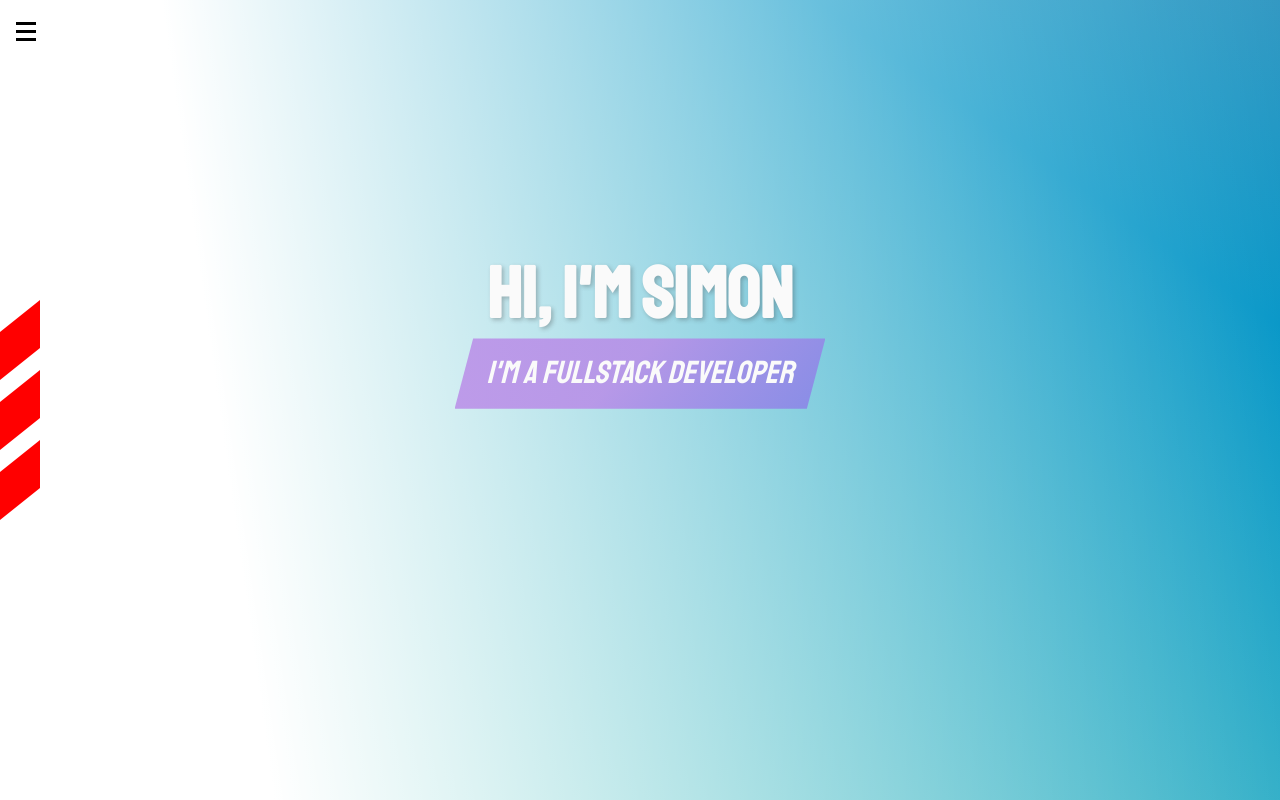
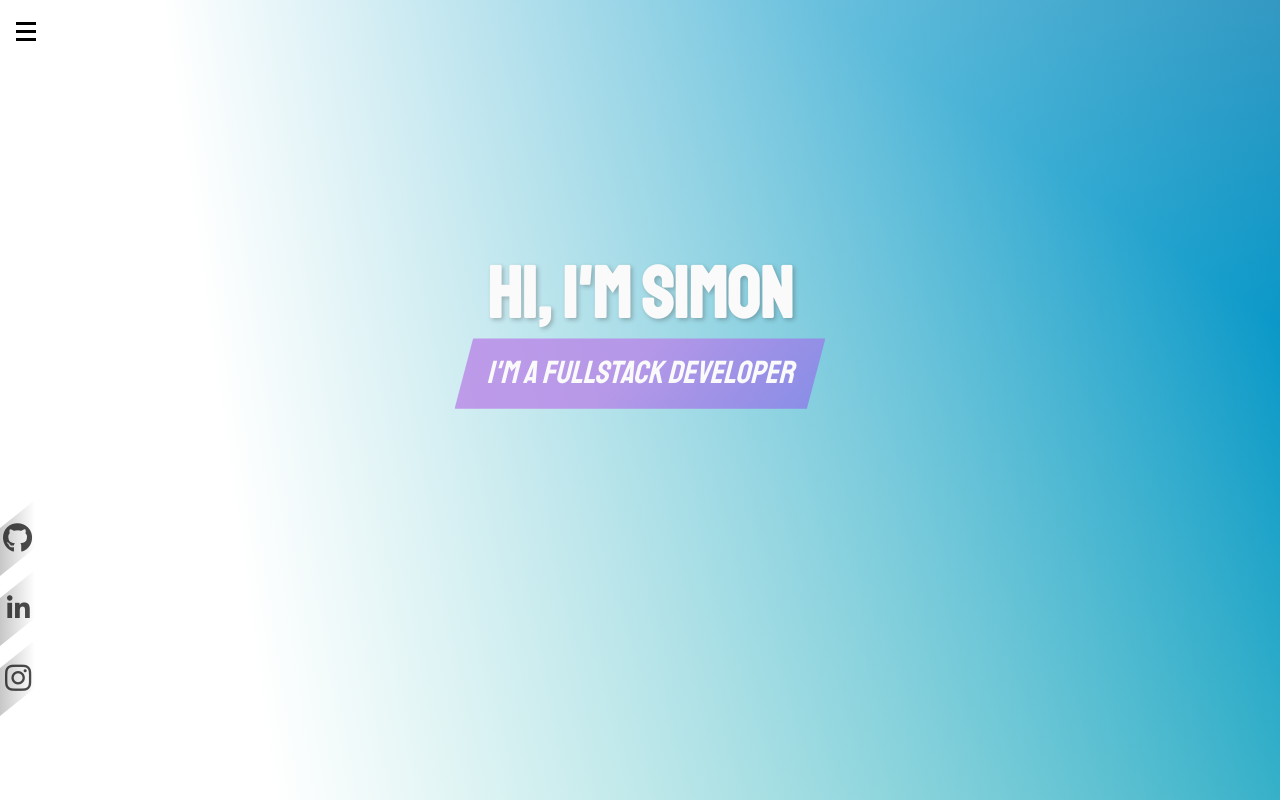
Before and after one commit to SimonBystrom/portfolio-site, a React (Create React App) app: page / in a window 1280 px wide. Shown: the top 800 px of the page. Built offline with nearby package versions, Linux system fonts and the light colour scheme.

Commit message:
added some styling on hover

```diff
--- a/src/components/socials.js
+++ b/src/components/socials.js
@@ -3,9 +3,17 @@ import React from 'react'
 const Socials = () => {
   return(
     <div className="socials-container">
-      <div id="github-social"></div>
-      <div id="linkedin-social"></div>
-      <div id="wantedly-social"></div>
+      <div label="github-link" id="github-social">
+        <i className="fab fa-github github-icon"></i>
+        <a id="github-link" href="https://github.com/SimonBystrom" target="_blank" rel="noreferrer"><span></span></a>
+      </div>
+      <div id="linkedin-social">
+        <i className="fab fa-linkedin-in linkedin-icon"></i>
+      </div>
+      <div id="insta-social">
+        <i class="fab fa-instagram insta-icon"></i>
+      </div>
+
     </div>
   )
 }
--- a/src/css/containers.scss
+++ b/src/css/containers.scss
@@ -28,13 +28,38 @@
 
 
 .socials-container{
-  position: absolute;
-  left: -160px;
-  top: 300px;
+  position: sticky;
+  transform: translateX(-165px);
+  top: 500px;
   div{
     background-color: red;
     height: 160px;
     width: 200px;
     clip-path: polygon(100% 0, 100% 30%, 30% 100%, 0 100%);
+    background: linear-gradient(90deg, rgb(159, 159, 159) 70%, rgba(255, 255, 255, 0) 100%);
+    box-shadow: 0 3px 10px rgba(0,0,0,0.4);
+  }
+
+  .github-icon {
+    position: absolute;
+    top: 23px;
+    left: 168px;
+    color: black;
+    font-size: 30px;
+  }
+  .linkedin-icon{
+    position: absolute;
+    top: 26px;
+    left: 172px;
+    color: black;
+    font-size: 26px;
+  }
+
+  .insta-icon{
+    position: absolute;
+    top: 23px;
+    left: 170px;
+    color: black;
+    font-size: 30px;
   }
 }
--- a/src/css/socials.scss
+++ b/src/css/socials.scss
@@ -5,6 +5,22 @@
   &:hover{
    transform: translate(30px, -24px);
    cursor: pointer;
+  }
+  &:hover i {
+    opacity: 1;
+  }
+  span{
+    position:absolute;
+    z-index: 2;
+    top: 0;
+    height: 160px;
+    width: 200px;
+    clip-path: polygon(100% 0, 100% 30%, 30% 100%, 0 100%);
+  }
+
+  i{
+    transition: opacity .2s ease-in-out;
+    opacity: 0.7;
   }
 }
 
@@ -16,9 +32,24 @@
     transform: translate(30px, -24px);
     cursor: pointer;
   }
+    &:hover i {
+      opacity: 1;
+    }
+    span {
+      position: absolute;
+      z-index: 2;
+      top: 70px;
+      height: 160px;
+      width: 200px;
+      clip-path: polygon(100% 0, 100% 30%, 30% 100%, 0 100%);
+    }
+      i {
+        transition: opacity .2s ease-in-out;
+        opacity: 0.7;
+      }
 }
 
-#wantedly-social{
+#insta-social{
  position: absolute;
  top: 140px;
  transition: transform .4s ease-in-out;
@@ -26,4 +57,19 @@
     transform: translate(30px, -24px);
     cursor: pointer;
   }
+    &:hover i {
+      opacity: 1;
+    }
+    span {
+      position: absolute;
+      z-index: 2;
+      top: 140px;
+      height: 160px;
+      width: 200px;
+      clip-path: polygon(100% 0, 100% 30%, 30% 100%, 0 100%);
+    }
+      i {
+        transition: opacity .2s ease-in-out;
+        opacity: 0.7;
+      }
 }
```
Also changed, not shown: src/components/introCard.js (line endings or trailing spaces).
